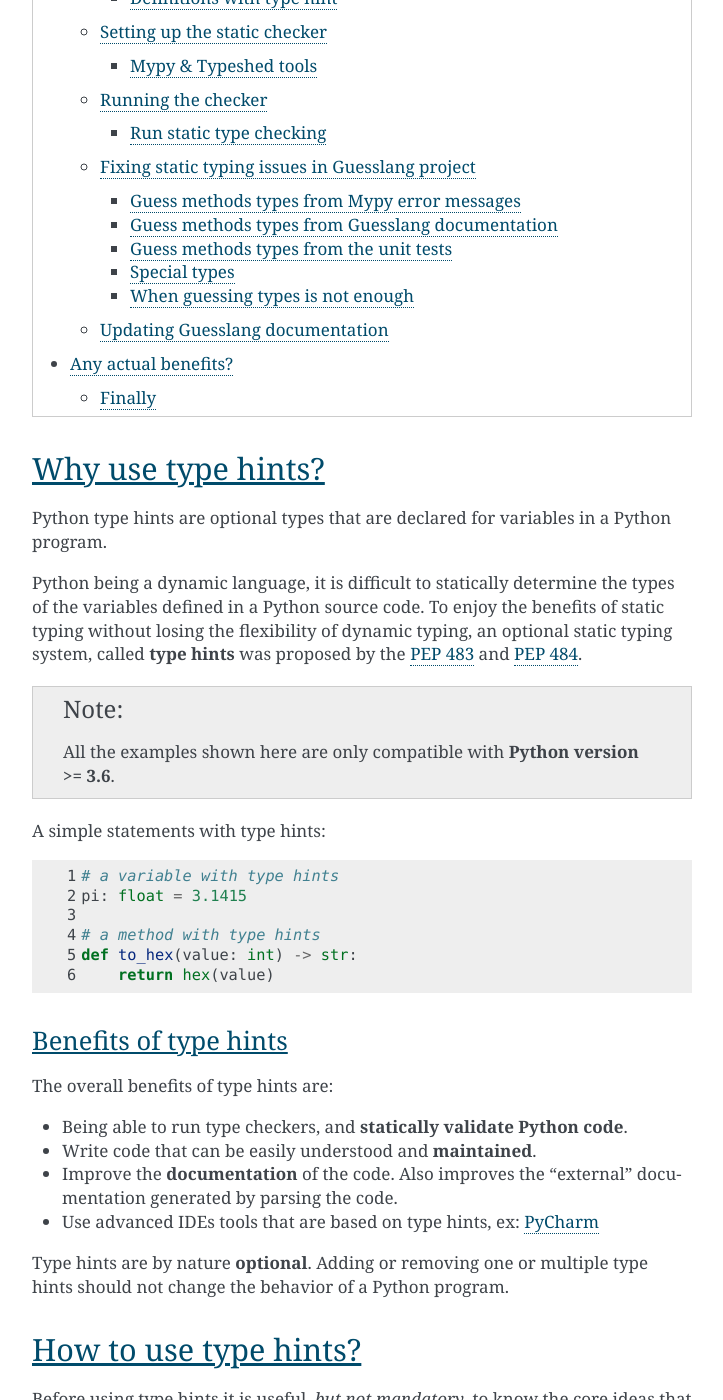
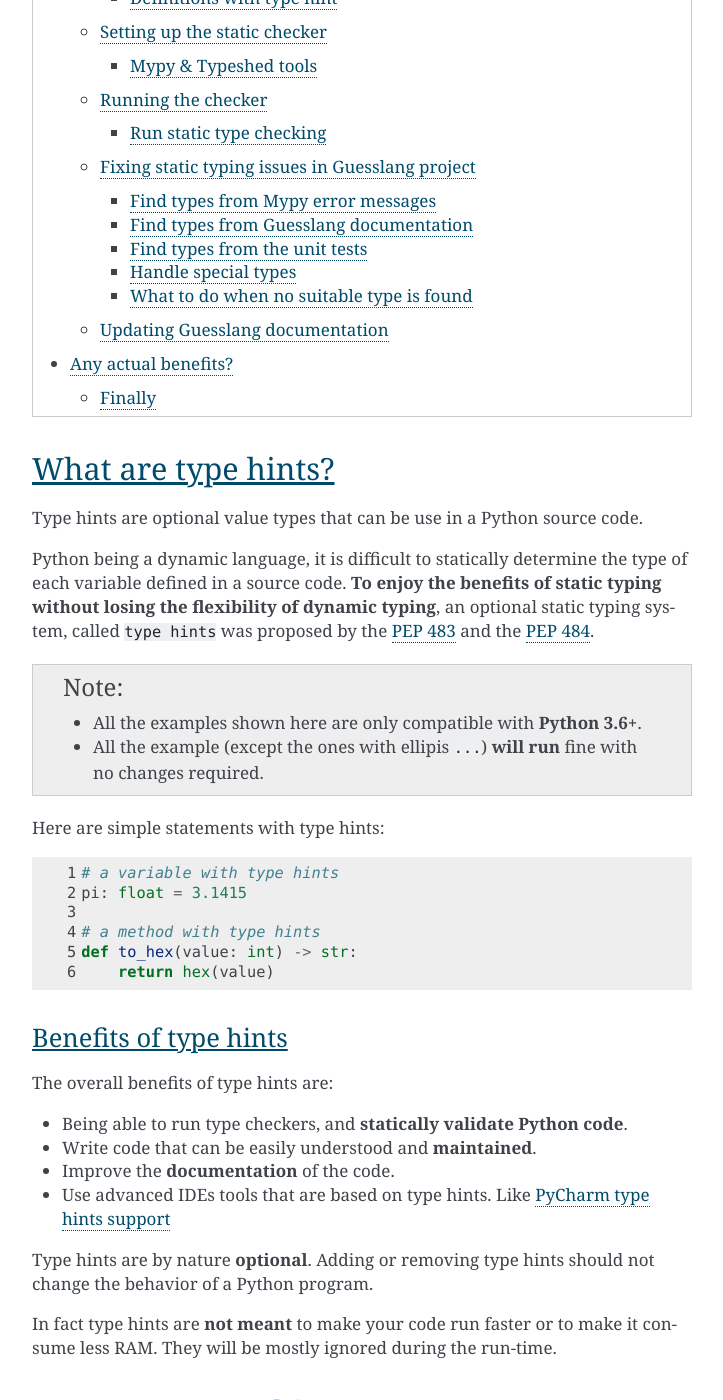
Before and after one commit to yoeo/guesslang, a Sphinx documentation site: the page built from docs/typehints.rst, in a window 1280 px wide and 1400 px high, scrolled down 1063 px. Shown: the whole window, without its empty margins (388-1111 px from the left). Built offline with Sphinx 7.4.7, drawn with Linux system fonts in a browser that asks for light colours; some of the changed text lies outside the part shown.

Commit message:
Update titles and the first part

```diff
--- a/docs/typehints.rst
+++ b/docs/typehints.rst
@@ -7,24 +7,27 @@ Adding type hints
 .. contents::
   :local:
 
-Why use type hints?
--------------------
-
-Python type hints are optional types that are declared for variables
-in a Python program.
+What are type hints?
+--------------------
+
+Type hints are optional value types that can be use in a Python source code.
 
 Python being a dynamic language, it is difficult to statically determine
-the types of the variables defined in a Python source code.
-To enjoy the benefits of static typing without losing
-the flexibility of dynamic typing,
-an optional static typing system, called **type hints** was proposed by the
+the type of each variable defined in a source code.
+**To enjoy the benefits of static typing without losing
+the flexibility of dynamic typing**,
+an optional static typing system, called ``type hints`` was proposed by the
 `PEP 483 <https://www.python.org/dev/peps/pep-0483/>`_
-and `PEP 484 <https://www.python.org/dev/peps/pep-0484/>`_.
-
-.. note:: All the examples shown here are only compatible with
-  **Python version >= 3.6**.
-
-A simple statements with type hints:
+and the `PEP 484 <https://www.python.org/dev/peps/pep-0484/>`_.
+
+.. note::
+
+  * All the examples shown here are only compatible with
+    **Python 3.6+**.
+  * All the example (except the ones with ellipis ``...``)
+    **will run** fine with no changes required.
+
+Here are simple statements with type hints:
 
 .. code-block:: python
   :linenos:
@@ -44,13 +47,17 @@ The overall benefits of type hints are:
 * Being able to run type checkers, and **statically validate Python code**.
 * Write code that can be easily understood and **maintained**.
 * Improve the **documentation** of the code.
-  Also improves the "external" documentation generated by parsing the code.
-* Use advanced IDEs tools that are based on type hints,
-  ex: `PyCharm <https://www.jetbrains.com/help/pycharm/type-hinting-in-product.html>`_
+* Use advanced IDEs tools that are based on type hints.
+  Like
+  `PyCharm type hints support <https://www.jetbrains.com/help/pycharm/type-hinting-in-product.html>`_
 
 Type hints are by nature **optional**.
-Adding or removing one or multiple type hints should not change the behavior
+Adding or removing type hints should not change the behavior
 of a Python program.
+
+In fact type hints are **not meant** to make your code run faster
+or to make it consume less RAM.
+They will be mostly ignored during the run-time.
 
 How to use type hints?
 ----------------------
@@ -87,8 +94,8 @@ Ex:
 * Define types for all "public" application interfaces.
 * Add types everywhere ?
 
-Types V Classes
-~~~~~~~~~~~~~~~
+Type versus Class
+~~~~~~~~~~~~~~~~~
 
 An other thing to know is that **types** used in type hints
 are not always equivalent to **classes**.
@@ -997,8 +1004,8 @@ Other features
 There are practical features that can help programmers write type hints
 with more ease.
 
-cast: explicit type casting
-~~~~~~~~~~~~~~~~~~~~~~~~~~~
+Explicit type casting: cast function
+~~~~~~~~~~~~~~~~~~~~~~~~~~~~~~~~~~~~
 
 Sometimes the variables content type doesn't exactly match the expected type.
 If this mismatch doesn't harm the program, it is possible to explicitly
@@ -1041,8 +1048,8 @@ In fact the static type casting doesn't actually change the variable class:
 
   print(status_code)  # prints «SUCCESS»
 
-Classes to hold data: NamedTuple, @dataclass
-~~~~~~~~~~~~~~~~~~~~~~~~~~~~~~~~~~~~~~~~~~~~
+Data holders: NamedTuple, @dataclass
+~~~~~~~~~~~~~~~~~~~~~~~~~~~~~~~~~~~~
 
 There are at least twoo ways to create data holder classes that takes advantage
 of type hints:
@@ -1268,8 +1275,8 @@ If there is no typing issue Mypy won't print anything.
 Fixing static typing issues in Guesslang project
 ^^^^^^^^^^^^^^^^^^^^^^^^^^^^^^^^^^^^^^^^^^^^^^^^
 
-Guess methods types from Mypy error messages
-~~~~~~~~~~~~~~~~~~~~~~~~~~~~~~~~~~~~~~~~~~~~
+Find types from Mypy error messages
+~~~~~~~~~~~~~~~~~~~~~~~~~~~~~~~~~~~
 
 The first and most obvious way to fix static typing issues highlighted by Mypy
 is to read Mypy error message and warning and apply the proposed fixes.
@@ -1284,8 +1291,8 @@ from ``str`` to ``int``:
 
 In addition to that, there are several ways to get information about the types.
 
-Guess methods types from Guesslang documentation
-~~~~~~~~~~~~~~~~~~~~~~~~~~~~~~~~~~~~~~~~~~~~~~~~
+Find types from Guesslang documentation
+~~~~~~~~~~~~~~~~~~~~~~~~~~~~~~~~~~~~~~~
 
 In fact most of Guesslang methods are documented.
 The arguments and return types are detailed in the documentation.
@@ -1324,8 +1331,8 @@ The type hints for this method are then:
       ...
       return accuracy
 
-Guess methods types from the unit tests
-~~~~~~~~~~~~~~~~~~~~~~~~~~~~~~~~~~~~~~~
+Find types from the unit tests
+~~~~~~~~~~~~~~~~~~~~~~~~~~~~~~
 
 All Guesslang "public" methods are tested by unit tested.
 Literal values (with an obvious type) are sent to these methods.
@@ -1360,8 +1367,8 @@ takes a string ``str`` as argument and returns a list of strings ``List[str]``:
   def split(text: str) -> List[str]:
       ...
 
-Special types
-~~~~~~~~~~~~~
+Handle special types
+~~~~~~~~~~~~~~~~~~~~
 
 Some type hints where less usual that the other ones.
 Like:
@@ -1406,8 +1413,8 @@ Like:
           tf.constant(vector[0], name='const_features'),
           tf.constant(vector[1], name='const_labels'))
 
-When guessing types is not enough
-~~~~~~~~~~~~~~~~~~~~~~~~~~~~~~~~~
+What to do when no suitable type is found
+~~~~~~~~~~~~~~~~~~~~~~~~~~~~~~~~~~~~~~~~~
 
 A little Quiz: There is a Guesslang method that loads a JSON string,
 what should be its return type?
```
Also changed, not shown: other parts of docs/typehints.rst (+1 -1 lines).
